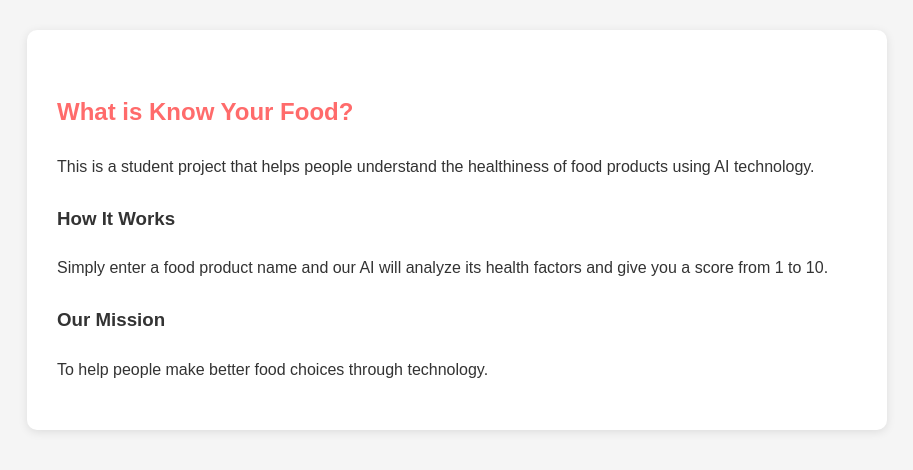
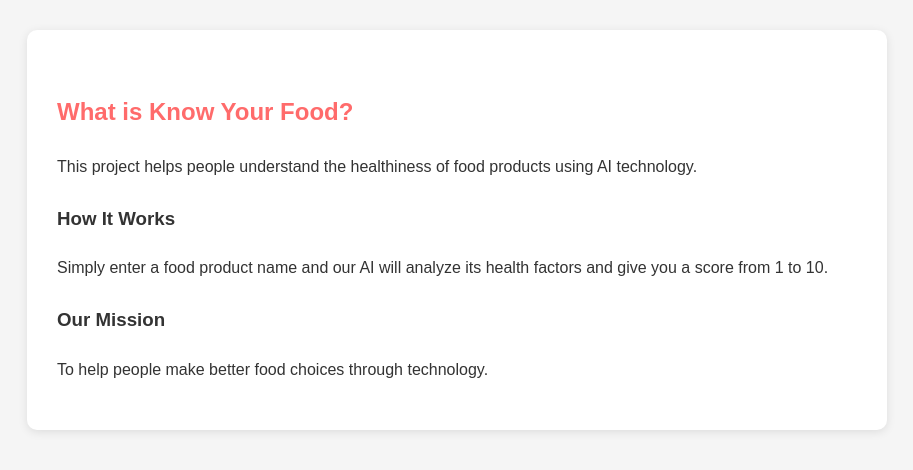
Before and after one commit to samikaynar/FoodAnalyzer-Web, a Flask app: page /about in a window 1280 px wide. Shown: the part 249-719 px from the top of the page, without its empty margins (183-1096 px from the left). Run offline with Flask 3, Linux system fonts and the light colour scheme.

Commit message:
update about page text

```diff
--- a/templates/about.html
+++ b/templates/about.html
@@ -23,7 +23,7 @@
     <main>
         <section class="about-section">
             <h2>What is Know Your Food?</h2>
-            <p>This is a student project that helps people understand the healthiness of food products using AI technology.</p>
+            <p>This project helps people understand the healthiness of food products using AI technology.</p>
 
             <h3>How It Works</h3>
             <p>Simply enter a food product name and our AI will analyze its health factors and give you a score from 1 to 10.</p>
```
